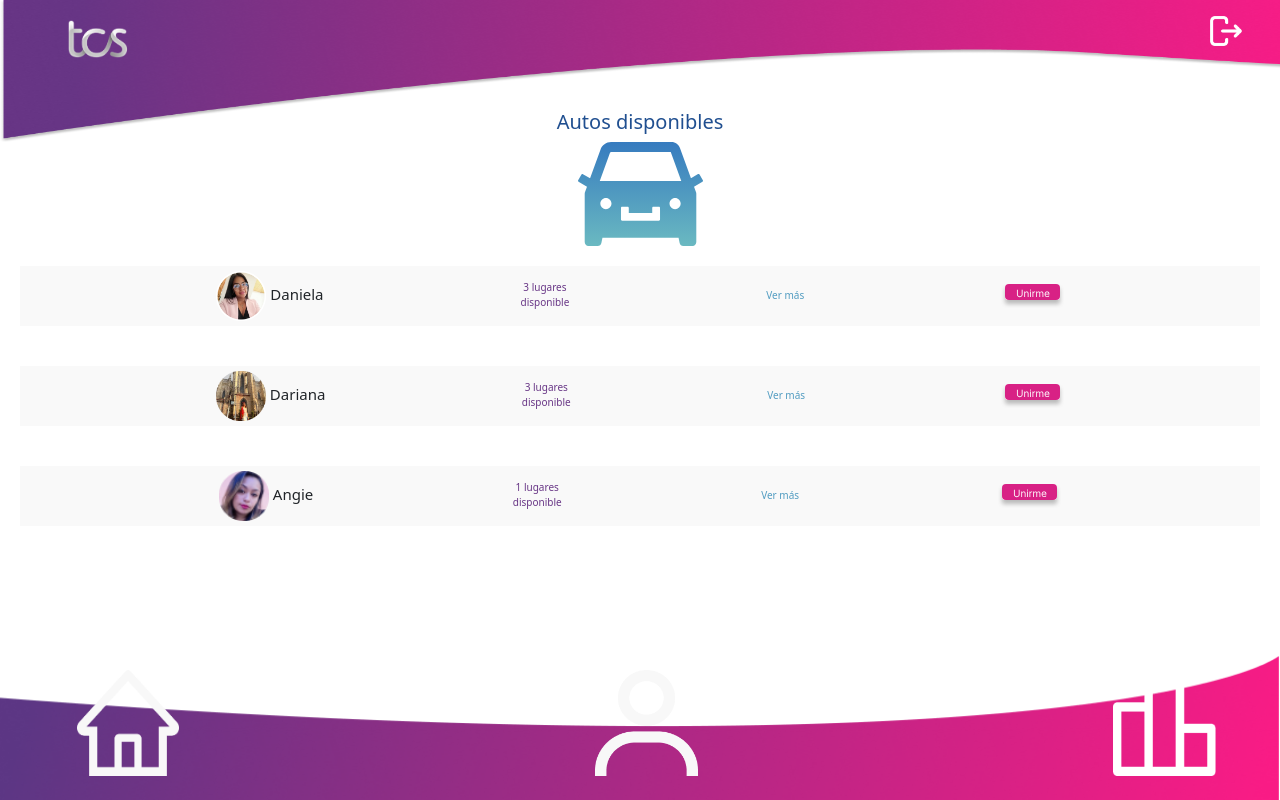
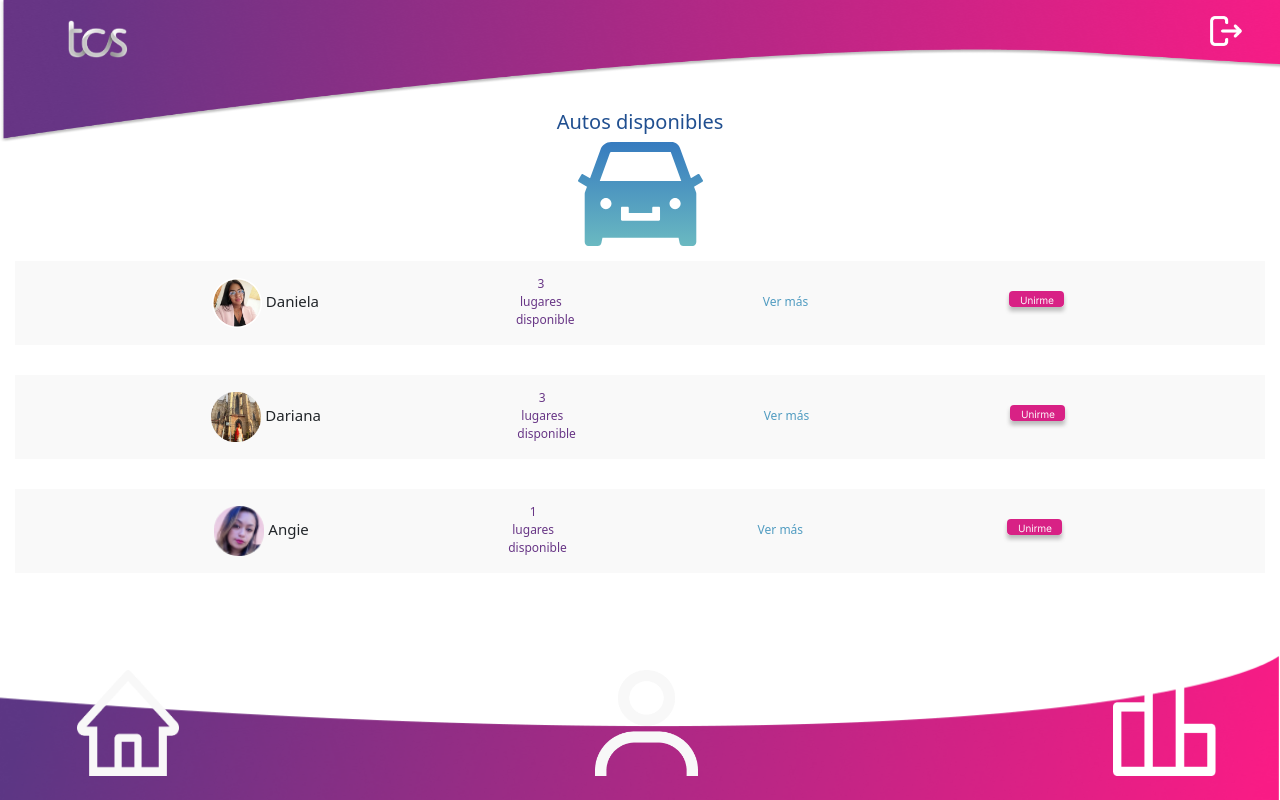
Before and after one commit to LaDuquesaDev/tflatam-tcs, a React (Create React App) app: page /AvailableCars in a window 1280 px wide. Built offline with nearby package versions, Linux system fonts and the light colour scheme.

Commit message:
Se agrega el redireccionamiento con useNavigate

```diff
--- a/src/components/CarCard.css
+++ b/src/components/CarCard.css
@@ -3,7 +3,7 @@
     display:flex;
     flex-direction:row;
     justify-content: space-evenly;
-    margin:20px;
+    margin:15px;
     text-align: center;
     align-items:center;
     font-size:15px;
@@ -14,14 +14,14 @@
     color: #683686;
     font-weight:500;
     padding-top:14px;
-    font-size:10px;
+    font-size:12px;
     width:50px;
   }
   .show-more{
     font-weight:500;
     color:#519CC1;
     padding-top:14px;
-    font-size:10px;
+    font-size:12px;
   }
 
   .avatar-img{
--- a/src/components/Footer.js
+++ b/src/components/Footer.js
@@ -1,7 +1,8 @@
 import './Header-Footer.css';
+import { useNavigate } from "react-router-dom";
 
 function Footer() {
-
+  const navigate = useNavigate()
   return (
     <div className="footer-group">
       <img
@@ -14,16 +15,19 @@ function Footer() {
           className='footer-icon'
           alt='gradient footer'
           src={require('../images/home.png')}
+          onClick={() => navigate("/Home")}
         />
         <img
           className='footer-icon'
           alt='gradient header'
           src={require('../images/profile.png')}
+          onClick={() => navigate("/Profile")}
         />
         <img
           className='footer-icon'
           alt='gradient header'
           src={require('../images/ranking.png')}
+          onClick={() => navigate("/Ranking")}
         />
       </div>
     </div>
--- a/src/components/Header.js
+++ b/src/components/Header.js
@@ -1,7 +1,10 @@
 import './Header-Footer.css';
+import { useNavigate } from "react-router-dom";
+
 
 
 function Header() {
+  const navigate = useNavigate()
   return (
     <div className='header-group'>
       <img
@@ -19,6 +22,7 @@ function Header() {
           className='header-logout'
           alt='gradient header'
           src={require('../images/logout.png')}
+          onClick={() => navigate("/")}
         />
       </div>
     </div>
--- a/src/views/AvailableCars.js
+++ b/src/views/AvailableCars.js
@@ -7,6 +7,7 @@ import CarCard from '../components/CarCard'
 import "./AvailableCars.css"
 import Header from '../components/Header';
 import Footer from '../components/Footer';
+
 
 
 const AvailableCars = () => {
--- a/src/views/modal.js
+++ b/src/views/modal.js
@@ -8,14 +8,16 @@ import Angie from '../images/Angie.png'
 import Daniela from '../images/passengerdani.png'
 import Join from '../images/Join.svg'
 import Close from '../images/close-modal.svg'
+import { useNavigate } from "react-router-dom";
+
 
 const AvailableModal = (props) => {
+    const navigate = useNavigate()
     const onClose = props.onClose;
     return (
 
         <div className="full-data">
             <div className="available-modal">
-
                 <div className="car-details"></div>
                 <p className="title-modal">Datos del auto</p>
                 <p className="license-modal">LXS-16-31</p>
@@ -26,14 +28,15 @@ const AvailableModal = (props) => {
             <div className="driver">
                 <botton onClick={onClose}><img src={Close} alt="Close" className="close-modal" /></botton>
                 <p>Conductor</p>
-                <img src={Dariana} alt="Dariana" />
+                <img src={Dariana} alt="Dariana" onClick={() => navigate("/DriverComments")} />
+
                 <img src={Star} alt="Star" />
                 <p>Dariana Quintero</p>
             </div>
             <div className="passenger">
                 <p>Pasajeros:</p>
-                <dd><img src={Angie} width="30" height="30" alt="Angie" />Angie</dd>
-                <dd><img src={Daniela} width="30" height="30" alt="Daniela" />Daniela</dd>
+                <dd className="list"><img src={Angie} width="30" height="30" alt="Angie" />Angie</dd>
+                <dd className="list"><img src={Daniela} width="30" height="30" alt="Daniela" onClick={() => navigate("/PassengerComments")} />Daniela</dd>
 
 
             </div>
```
